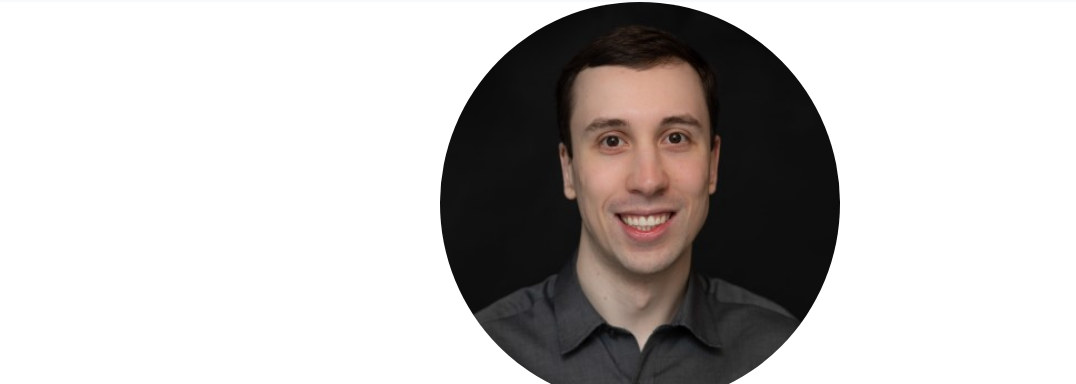
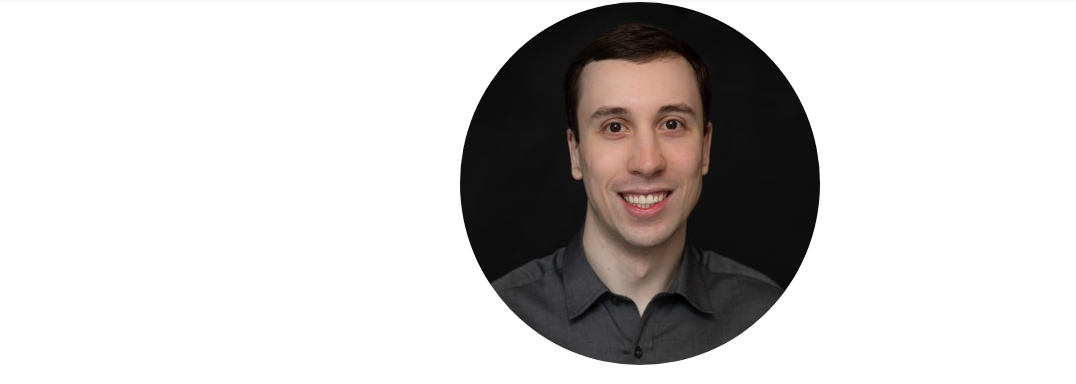
Before and after one commit to eingland/eingland.github.io, a Gatsby site: page / in a window 1280 px wide. Shown: the part 54-438 px from the top of the page, without its empty margins (0-1076 px from the left). Built offline with nearby package versions, Linux system fonts and the light colour scheme; Gatsby itself is replaced by a stand-in of ours; some packages are replaced by stand-ins of ours.

Commit message:
Update to current images plugin

```diff
--- a/package.json
+++ b/package.json
@@ -9,16 +9,14 @@
     "@fortawesome/free-brands-svg-icons": "^5.15.3",
     "@fortawesome/free-solid-svg-icons": "^5.15.3",
     "@fortawesome/react-fontawesome": "^0.1.14",
-    "algoliasearch": "^4.9.0",
     "babel-plugin-styled-components": "^1.12.0",
     "bootstrap": "^4.6.0",
     "dotenv": "^8.2.0",
     "gatsby": "^3.3.0",
     "gatsby-cli": "^3.3.0",
-    "gatsby-image": "^3.3.0",
-    "gatsby-plugin-algolia": "^0.19.0",
     "gatsby-plugin-feed": "^3.3.0",
     "gatsby-plugin-google-analytics": "^3.3.0",
+    "gatsby-plugin-image": "^1.3.0",
     "gatsby-plugin-manifest": "^3.3.0",
     "gatsby-plugin-netlify": "^3.3.0",
     "gatsby-plugin-netlify-cms": "^5.3.0",
--- a/src/components/image.js
+++ b/src/components/image.js
@@ -1,7 +1,6 @@
 import React from 'react'
 import { useStaticQuery, graphql } from 'gatsby'
-import Img from 'gatsby-image'
-
+import { GatsbyImage } from "gatsby-plugin-image"
 /*
  * This component is built using `gatsby-image` to automatically serve optimized
  * images with lazy loading and reduced file sizes. The image is loaded using a
@@ -18,15 +17,12 @@ const Image = () => {
     query {
       placeholderImage: file(relativePath: { eq: "profile.jpg" }) {
         childImageSharp {
-          fluid(maxWidth: 400) {
-            ...GatsbyImageSharpFluid
-          }
+            gatsbyImageData(layout: FIXED)
         }
       }
     }
   `)
-
-  return <Img style={{ borderRadius: '50%' }} fluid={data.placeholderImage.childImageSharp.fluid} />
+  return <GatsbyImage style={{ borderRadius: '50%'}} image={data.placeholderImage.childImageSharp.gatsbyImageData} />
 }
 
 export default Image
--- a/src/pages/index.js
+++ b/src/pages/index.js
@@ -12,7 +12,7 @@ const IndexPage = () => (
 
     <div style={{ textAlign: 'center' }}>
       <div style={{
-        maxWidth: '400px',
+        maxWidth: '360px',
         margin: '0 auto',
         marginBottom: '1.45rem',
         justifyContent: 'center',
```
Also changed, not shown: 2 other files.
